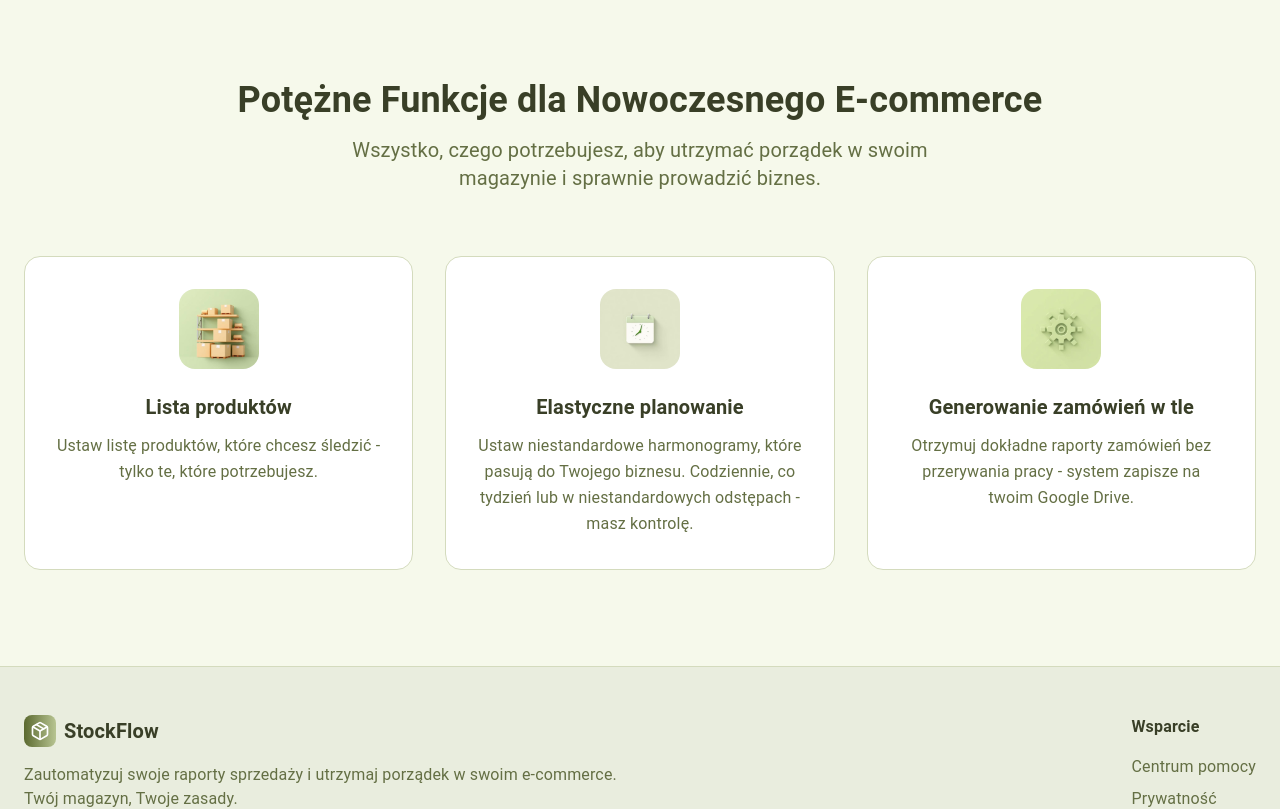
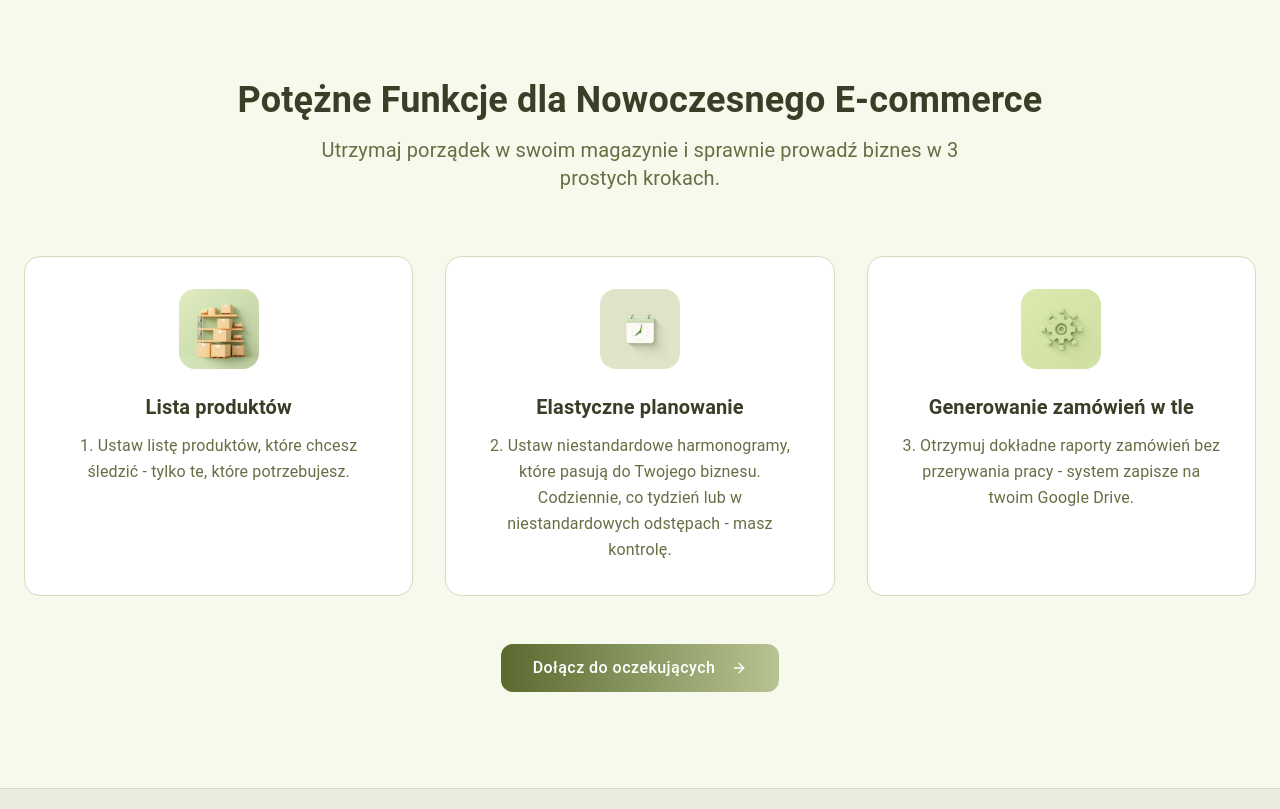
Before and after one commit to PawelCzajkowski/stockflow-landing-page, a Next.js app: page / in a window 1280 px wide. Shown: the part 880-1689 px from the top of the page. Built offline with nearby package versions, Linux system fonts and the light colour scheme; what @mui/material-nextjs would draw is missing.

Commit message:
Additional CTA button

```diff
--- a/app/components/features.tsx
+++ b/app/components/features.tsx
@@ -1,8 +1,12 @@
+'use client';
+
 import { Clock, BarChart3, Settings } from "lucide-react";
 import automationIcon from "@/public/automat.jpeg";
 import scheduleIcon from "@/public/zegar.jpeg";
 import inventoryIcon from "@/public/paczki.jpeg";
 import Image from "next/image";
+import { Button } from "./ui/button";
+import { ArrowRight } from "lucide-react";
 
 const Features = () => {
   const features = [
@@ -10,19 +14,19 @@ const Features = () => {
       icon: <Clock className="w-8 h-8 text-primary" />,
       image: inventoryIcon,
       title: "Lista produktów",
-      description: "Ustaw listę produktów, które chcesz śledzić - tylko te, które potrzebujesz."
+      description: "1. Ustaw listę produktów, które chcesz śledzić - tylko te, które potrzebujesz."
     },
     {
       icon: <BarChart3 className="w-8 h-8 text-primary" />,
       image: scheduleIcon,
       title: "Elastyczne planowanie",
-      description: "Ustaw niestandardowe harmonogramy, które pasują do Twojego biznesu. Codziennie, co tydzień lub w niestandardowych odstępach - masz kontrolę."
+      description: "2. Ustaw niestandardowe harmonogramy, które pasują do Twojego biznesu. Codziennie, co tydzień lub w niestandardowych odstępach - masz kontrolę."
     },
     {
       icon: <Settings className="w-8 h-8 text-primary" />,
       image: automationIcon,
       title: "Generowanie zamówień w tle",
-      description: "Otrzymuj dokładne raporty zamówień bez przerywania pracy - system zapisze na twoim Google Drive."
+      description: "3. Otrzymuj dokładne raporty zamówień bez przerywania pracy - system zapisze na twoim Google Drive."
     }
   ];
 
@@ -34,7 +38,7 @@ const Features = () => {
             Potężne Funkcje dla Nowoczesnego E-commerce
           </h2>
           <p className="text-xl text-muted-foreground max-w-2xl mx-auto">
-            Wszystko, czego potrzebujesz, aby utrzymać porządek w swoim magazynie i sprawnie prowadzić biznes.
+            Utrzymaj porządek w swoim magazynie i sprawnie prowadź biznes w 3 prostych krokach.
           </p>
         </div>
 
@@ -60,6 +64,14 @@ const Features = () => {
             </div>
           ))}
         </div>
+
+        <div className="flex flex-col sm:flex-row gap-4 mt-12 justify-center">
+              <Button variant="hero"
+                onClick={() => window.open('https://forms.gle/yRbSpSkDJUPF6gjEA', '_blank')}>
+                Dołącz do oczekujących
+                <ArrowRight className="ml-2 h-5 w-5 group-hover:translate-x-1 transition-transform" />
+              </Button>
+            </div>
       </div>
     </section>
   );
--- a/app/components/footer.tsx
+++ b/app/components/footer.tsx
@@ -43,11 +43,11 @@ const Footer = () => {
 
           {/* Support */}
           <div className="md:justify-self-end">
-            <h4 className="font-semibold text-foreground mb-4">Wsparcie</h4>
+            <h4 className="font-semibold text-foreground mb-4">Informacje</h4>
             <ul className="space-y-2 text-muted-foreground">
-              <li><a href="#" className="hover:text-primary transition-smooth">Centrum pomocy</a></li>
+              <li><a href="mailto:support@stockflow.pl" className="hover:text-primary transition-smooth">Centrum pomocy</a></li>
               <li><a href="/privacy" className="hover:text-primary transition-smooth">Prywatność</a></li>
-              <li><a href="#" className="hover:text-primary transition-smooth">Regulamin</a></li>
+              {/* <li><a href="#" className="hover:text-primary transition-smooth">Regulamin</a></li> */}
               {/* <li><a href="#" className="hover:text-primary transition-smooth">Status</a></li> */}
             </ul>
           </div>
--- a/app/components/hero.tsx
+++ b/app/components/hero.tsx
@@ -1,6 +1,6 @@
 'use client';
 
-import { ArrowRight, Play } from "lucide-react";
+import { ArrowRight } from "lucide-react";
 import heroImage from "@/public/hero-warehouse.jpg";
 import Image from "next/image";
 import Button from "@/app/components/ui/button";
```
